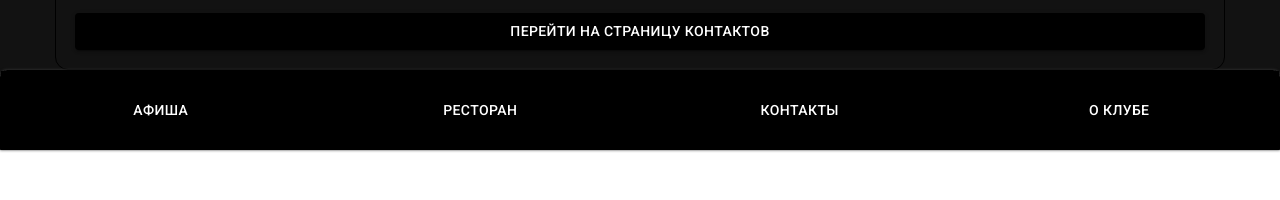
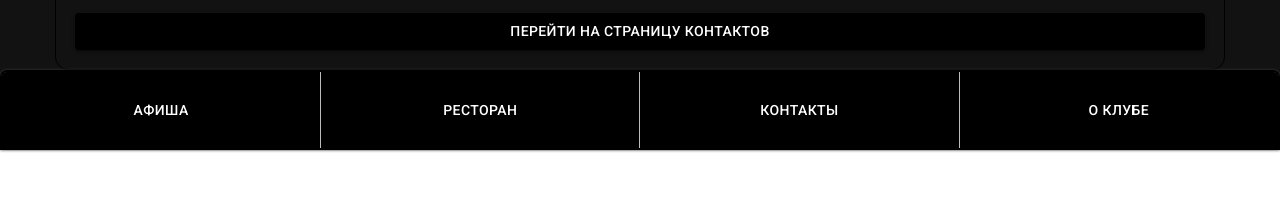
Before and after one commit to warferton/EsseDonWeb, a Next.js app in the folder front/: page /fallback/error in a window 1280 px wide. Shown: the part 334-534 px from the top of the page. Built offline with nearby package versions, Linux system fonts and the light colour scheme.

Commit message:
Nav Style fix

```diff
--- a/front/components/navigation/navigation-selector.component.tsx
+++ b/front/components/navigation/navigation-selector.component.tsx
@@ -12,7 +12,7 @@ const useStyles = makeStyles({
         left: 0,
         width: '100%',
         height: '10vh',
-        border: '1.3px solid black',
+        border: '2.3px solid black',
         borderTopLeftRadius: '7px',
         borderTopRightRadius: '7px',
         boxShadow: '0px 0px 3px #404040',
@@ -23,23 +23,28 @@ const useStyles = makeStyles({
         fontWeight: 600,
         width: '100%',
         height: '100%',
-        display: 'flex'
+        display: 'flex',
+        borderBottomLeftRadius: 0,
+        borderBottomRightRadius: 0,
     },
     button: {
+        padding: 0,
         color: '#FFFFFF',
         backgroundColor: '#000000',
         transition: '0.3s linear',
         '&:hover': {
             color: '#000000',
         },
-        borderRadius: 0,
+        borderBottomLeftRadius: 0,
+        borderBottomRightRadius: 0,
     },
     buttonActive: {
         color: '#000000',
         backgroundColor: '#FFFFFF',
-        transition: '0.3s linear',
+        transition: '0.15s linear',
         size: 1.1,
-        borderRadius: 0,
+        borderBottomLeftRadius: 0,
+        borderBottomRightRadius: 0,
     },
 });
 
@@ -66,43 +71,43 @@ export function NavigationSelector(props : any) {
         <>
             { children }
         <Container className={ classes.root }>
-            <ButtonGroup fullWidth className={ classes.buttonGroup }>
-                <Link href="/">
+            <ButtonGroup fullWidth variant='contained' className={ classes.buttonGroup }>
                     <Button
                     fullWidth
                     onClick={ () => setCurrentPage('afisha') }
                     className={ buttonActive === 'afisha' ? classes.buttonActive : classes.button }
                     >
-                        Афиша
+                        <Link href="/">
+                            Афиша
+                        </Link>
                     </Button>
-                </Link>
-                <Link href="/menu">
                     <Button
                     fullWidth
                     onClick={ () => setCurrentPage('menu') }
                     className={ buttonActive === 'menu' ? classes.buttonActive : classes.button }
                     >
-                        Ресторан
+                        <Link href="/menu">
+                                Ресторан
+                        </Link>
                     </Button>
-                </Link>
-                <Link href="/contacts">
                     <Button
                     fullWidth
                     onClick={ () => setCurrentPage('contacts') }
                     className={ buttonActive === 'contacts' ? classes.buttonActive : classes.button }
                     >
-                        Контакты
+                        <Link href="/contacts">
+                                Контакты
+                        </Link>
                     </Button>
-                </Link>
-                <Link href="/club">
                     <Button
                     fullWidth
                     onClick={ () => setCurrentPage('club') }
                     className={ buttonActive === 'club' ? classes.buttonActive : classes.button }
                     >
-                        О&nbsp;Клубе
+                    <Link href="/club">
+                            О&nbsp;Клубе
+                    </Link>
                     </Button>
-                </Link>
             </ButtonGroup>
         </Container>
         </>
```
